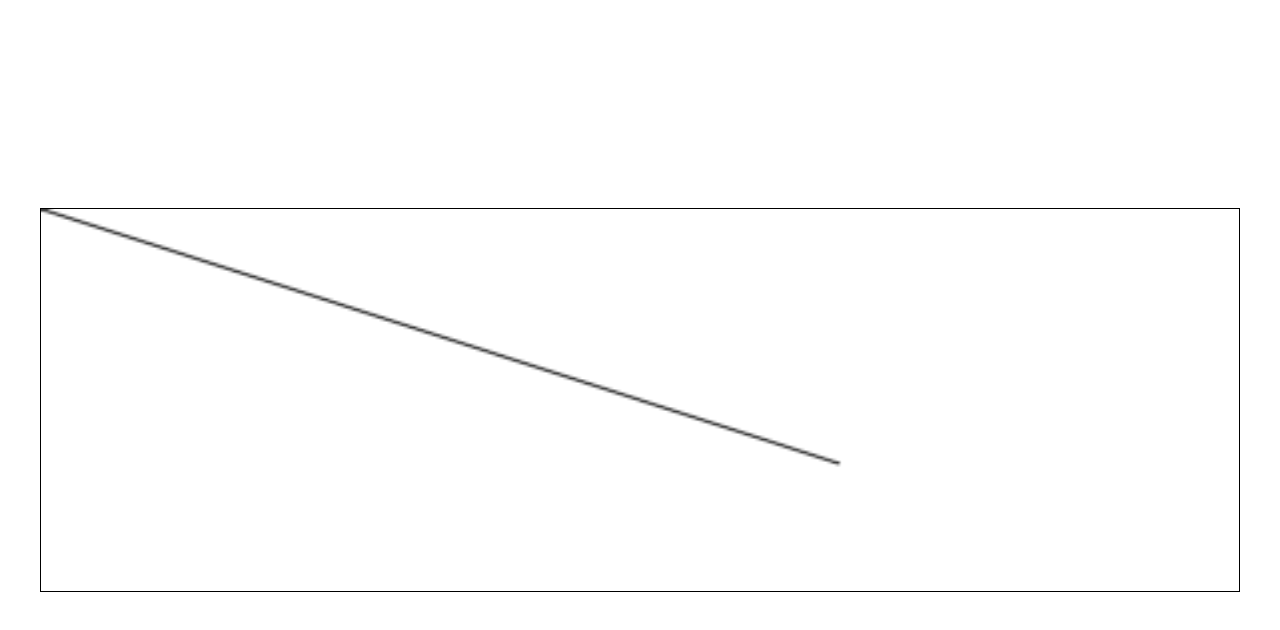
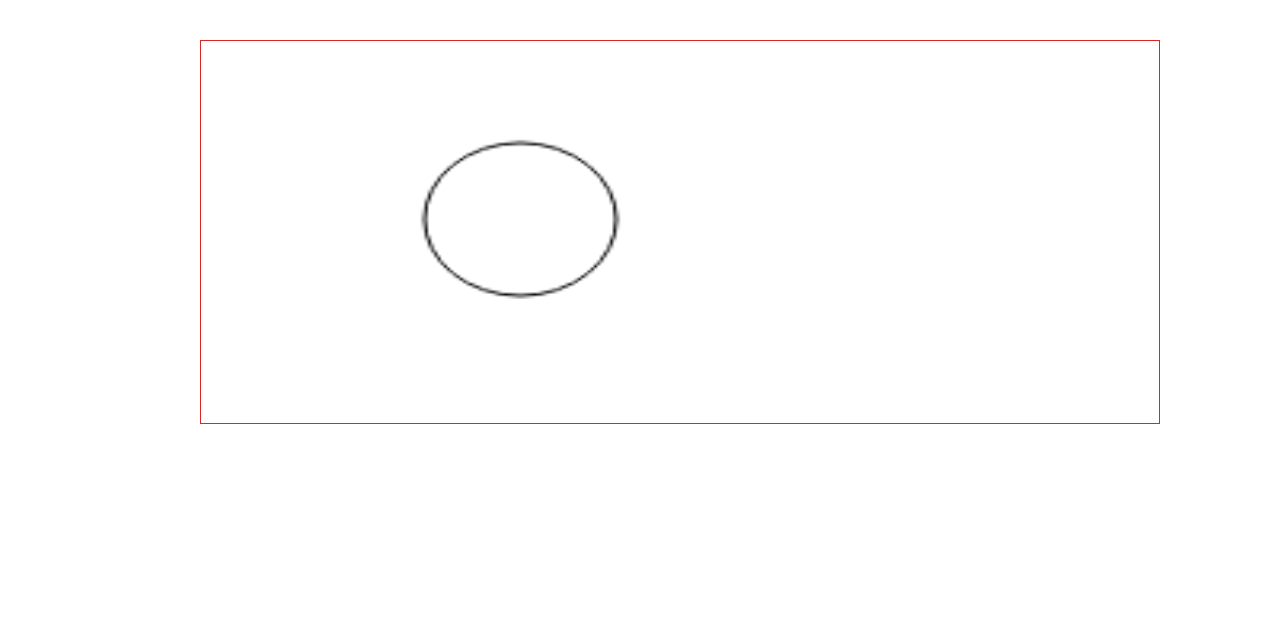
Before and after one commit to NabarajBasnet/Box-Collision, a website: page boxcollision/index.html in a window 1280 px wide. Drawn offline with nearby package versions, Linux system fonts and the light colour scheme.

Commit message:
Draw circle in canvas

```diff
--- a/boxcollision/index.html
+++ b/boxcollision/index.html
@@ -13,9 +13,13 @@
 </head>
 
 <body>
-    <div class="w-full">
-        <div class="w-full flex justify-center items-center min-h-screen">
-            <canvas id="myCanvas" class="w-full h-96 border border-black m-10">
+    <div class="w-full flex justify-center">
+        <div class="w-9/12">
+            <!-- <canvas id="myCanvas" class="w-full h-96 border border-black m-10">
+
+            </canvas> -->
+
+            <canvas id="circle" class="w-full h-96 border border-red-600 m-10">
 
             </canvas>
         </div>
--- a/boxcollision/script.js
+++ b/boxcollision/script.js
@@ -201,8 +201,18 @@
 
 
 // Draw line in canvas
-var c = document.getElementById("myCanvas");
-var ctx = c.getContext("2d");
-ctx.moveTo(0, 0);
-ctx.lineTo(200, 100);
+// var c = document.getElementById("myCanvas");
+// var ctx = c.getContext("2d");
+// ctx.moveTo(0, 0);
+// ctx.lineTo(200, 100);
+// ctx.stroke();
+
+
+// Draw circle in canvas
+const circle = document.getElementById('circle');
+const ctx = circle.getContext('2d');
+ctx.beginPath();
+ctx.arc(100, 70, 30, 0, 2 * Math.PI);
 ctx.stroke();
+
+console.log(ctx);
```
